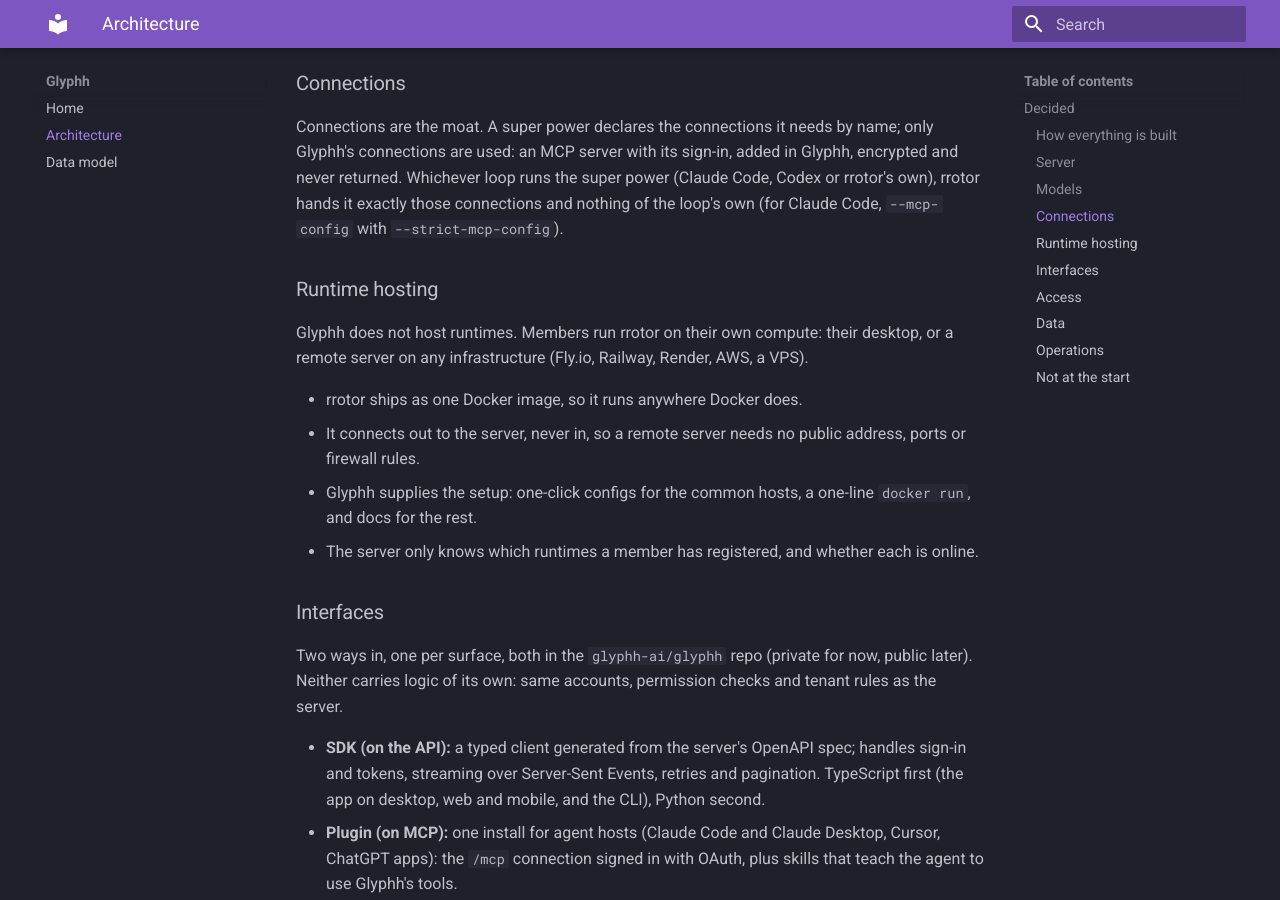
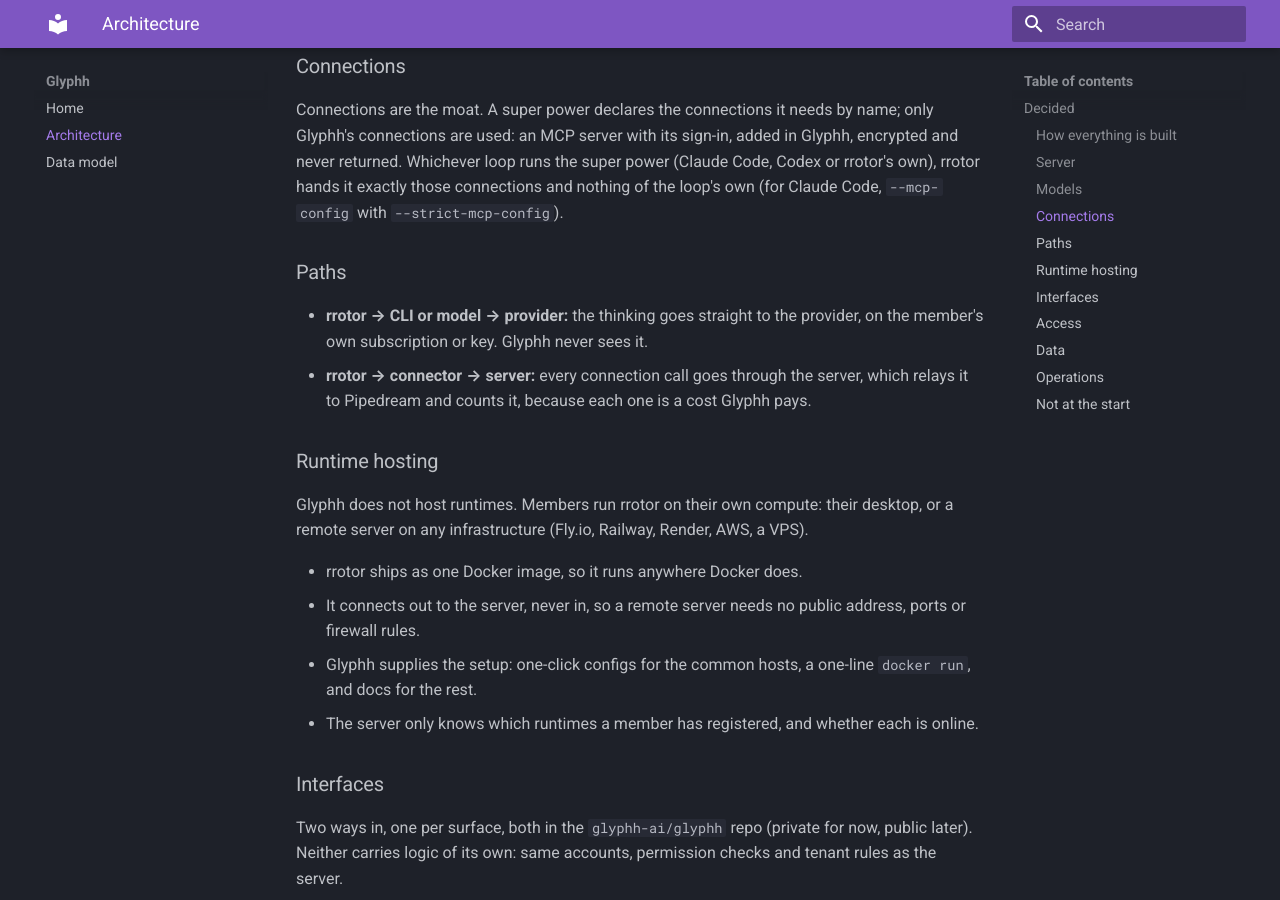
Before and after one commit to glyphh-ai/server, an MkDocs documentation site: the page built from docs/architecture.md, in a window 1280 px wide and 900 px high, scrolled down 1549 px. Built offline with MkDocs 1.6.1 and Material for MkDocs 9.7.7, drawn with Linux system fonts in a browser that asks for light colours.

Commit message:
Architecture: thinking goes straight to the provider, connections go through the server
Co-Authored-By: Claude Opus 5.5 <noreply@anthropic.com>

````diff
--- a/docs/architecture.md
+++ b/docs/architecture.md
@@ -6,6 +6,8 @@ flowchart TB
     App
     Machines
     Runtime["rrotor (runtime)"] --> SDK --> Server
+    Runtime --> Loop["CLI or model"] --> Provider
+    Runtime --> Connector --> Server
 ```
 
 ## Decided
@@ -37,6 +39,11 @@ Glyphh is a model runtime, not a gateway, and it governs nothing: limits, access
 ### Connections
 
 Connections are the moat. A super power declares the connections it needs by name; only Glyphh's connections are used: an MCP server with its sign-in, added in Glyphh, encrypted and never returned. Whichever loop runs the super power (Claude Code, Codex or rrotor's own), rrotor hands it exactly those connections and nothing of the loop's own (for Claude Code, `--mcp-config` with `--strict-mcp-config`).
+
+### Paths
+
+- **rrotor → CLI or model → provider:** the thinking goes straight to the provider, on the member's own subscription or key. Glyphh never sees it.
+- **rrotor → connector → server:** every connection call goes through the server, which relays it to Pipedream and counts it, because each one is a cost Glyphh pays.
 
 ### Runtime hosting
 
````
